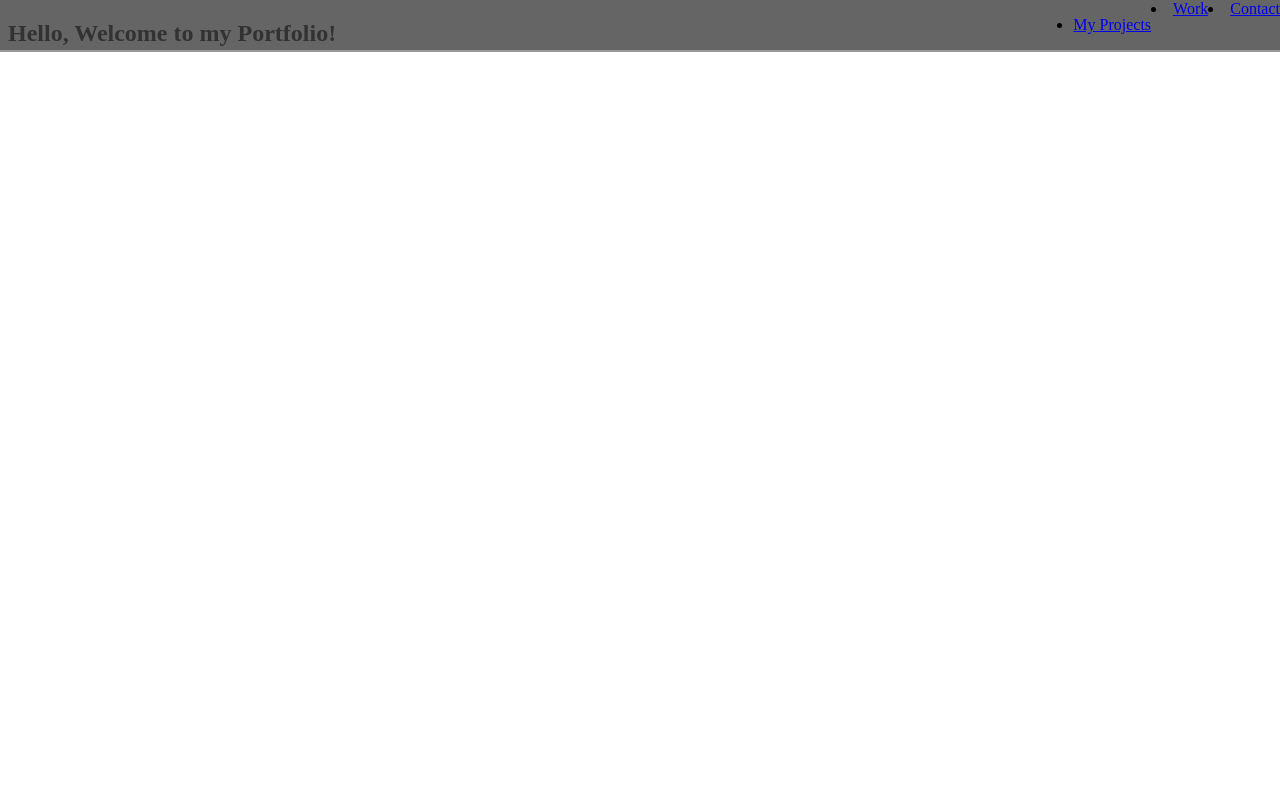
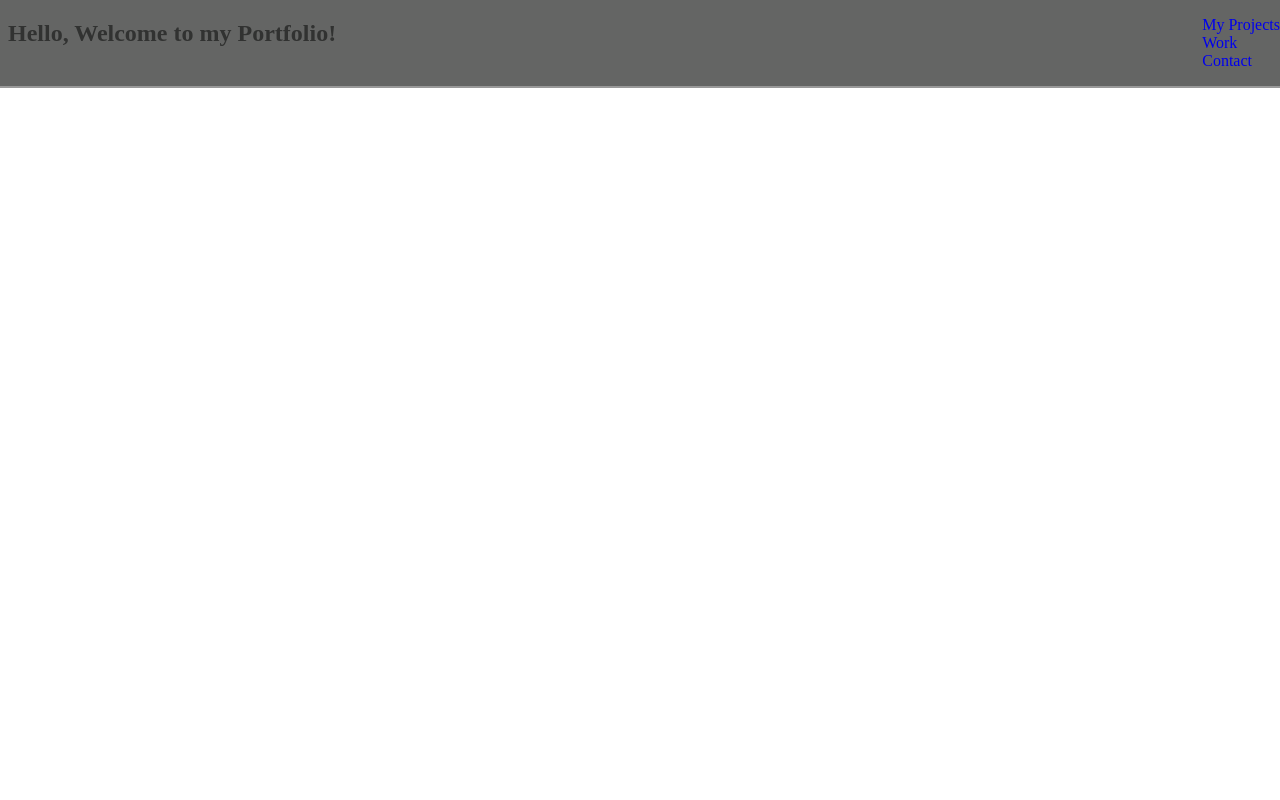
Before and after one commit to hagan199/Emmanuel-Sonia, a plain HTML site: page index.html in a window 1280 px wide. Shown: the top 800 px of the page. Drawn offline with Linux system fonts and the light colour scheme.

Commit message:
edited the nav bar

```diff
--- a/css/style.css
+++ b/css/style.css
@@ -17,6 +17,14 @@
     z-index: 10;
 }
 
+.nav-list {
+    list-style-type: none;
+}
+
 #welcome-section {
     height: 100vh;
 }
+
+a {
+    text-decoration: none;
+}
--- a/index.html
+++ b/index.html
@@ -10,9 +10,9 @@
 
     <nav id="navbar">
       <ul class="nav-list">
-       <li> <a href="#welcome">My Projects</a></ul>
-       <li> <a href="#projects">Work</a></ul>
-       <li> <a href="#contact">Contact</a></ul>
+       <li> <a href="#welcome">My Projects</a></li>
+       <li> <a href="#projects">Work</a></li>
+       <li> <a href="#contact">Contact</a></li>
       </ul>
 
     </nav>
```
